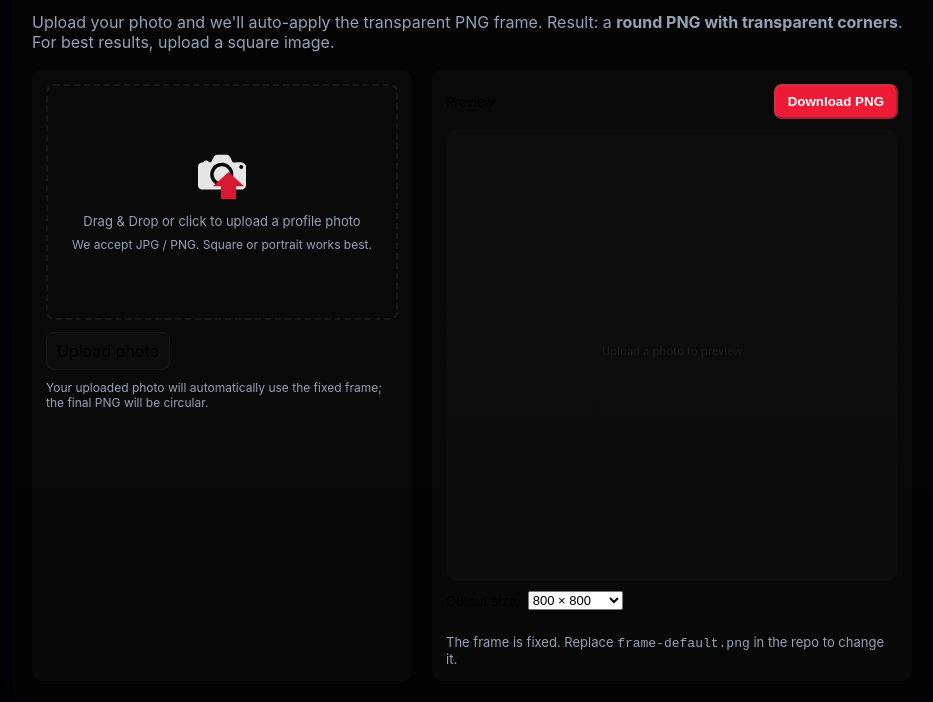
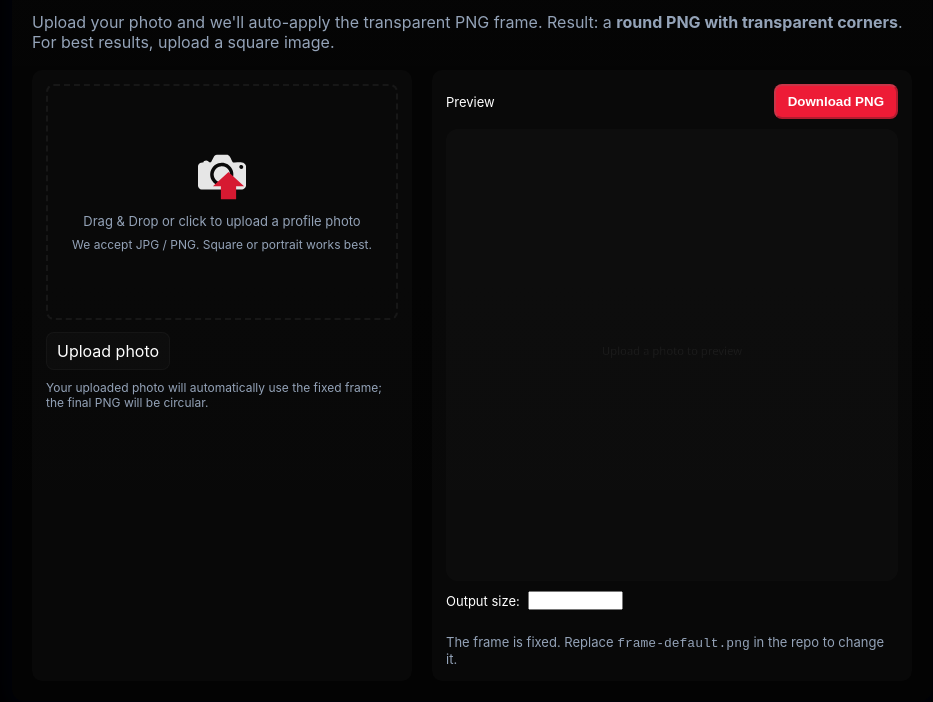
Before and after one commit to esmdep-max/DPFrame, a plain HTML site: page index.html in a window 1280 px wide. Shown: the part 150-852 px from the top of the page, without its empty margins (168-1101 px from the left). Drawn offline with Linux system fonts and the light colour scheme.

Commit message:
Update index.html
Labels changed to white font

```diff
--- a/index.html
+++ b/index.html
@@ -1,10 +1,3 @@
-<!--
-photo-frame-overlay.html (circle-forced)
-
-Additional change:
-- Added line: “For best results, upload a square image” in the description under the title.
--->
-
 <!doctype html>
 <html lang="en">
 <head>
@@ -24,13 +17,21 @@ Additional change:
     .drop{border:2px dashed rgba(255,255,255,0.06);padding:16px;border-radius:8px;text-align:center;min-height:200px;display:flex;align-items:center;justify-content:center;flex-direction:column;cursor:pointer}
     .muted{color:var(--muted);font-size:13px}
     input[type=file]{display:none}
-    .btn{display:inline-block;padding:8px 12px;border-radius:8px;background:var(--accent);color:#042028;font-weight:600;text-decoration:none;cursor:pointer}
     .btn{display:inline-block;padding:8px 12px;border-radius:8px;background:var(--accent);color:#ffffff;font-weight:600;text-decoration:none;cursor:pointer}
     .controls{display:flex;gap:8px;align-items:center;margin-top:10px}
     canvas{width:100%;height:auto;border-radius:12px;background:transparent}
     .preview-wrap{display:flex;flex-direction:column;gap:10px}
     .row{display:flex;gap:8px;align-items:center}
-    .small{font-size:13px}
+
+    /* ✅ Fixed text colors */
+    .small {
+      font-size: 13px;
+      color: #ffffff;   /* Makes 'Preview' and 'Output size:' white */
+    }
+    label.file-label span {
+      color: #ffffff;   /* Makes 'Upload photo' white */
+    }
+
     .hint{font-size:12px;color:var(--muted)}
     label.file-label{cursor:pointer;padding:8px 10px;border-radius:8px;background:rgba(255,255,255,0.02);border:1px solid rgba(255,255,255,0.03);display:inline-flex;align-items:center;gap:8px}
     .footer{font-size:13px;color:var(--muted);margin-top:14px}
@@ -94,7 +95,6 @@ Additional change:
 
   <!-- JavaScript stays unchanged -->
   <script>
-  // CONFIG: if you want to embed a data URL frame, place it here. Otherwise keep empty and use frame-default.png.
   const DEFAULT_FRAME_DATAURL = '';
 
   const SAMPLE_RING_SVG = encodeSVG(`
```
Lines whose indentation alone changed are shown as unchanged.
